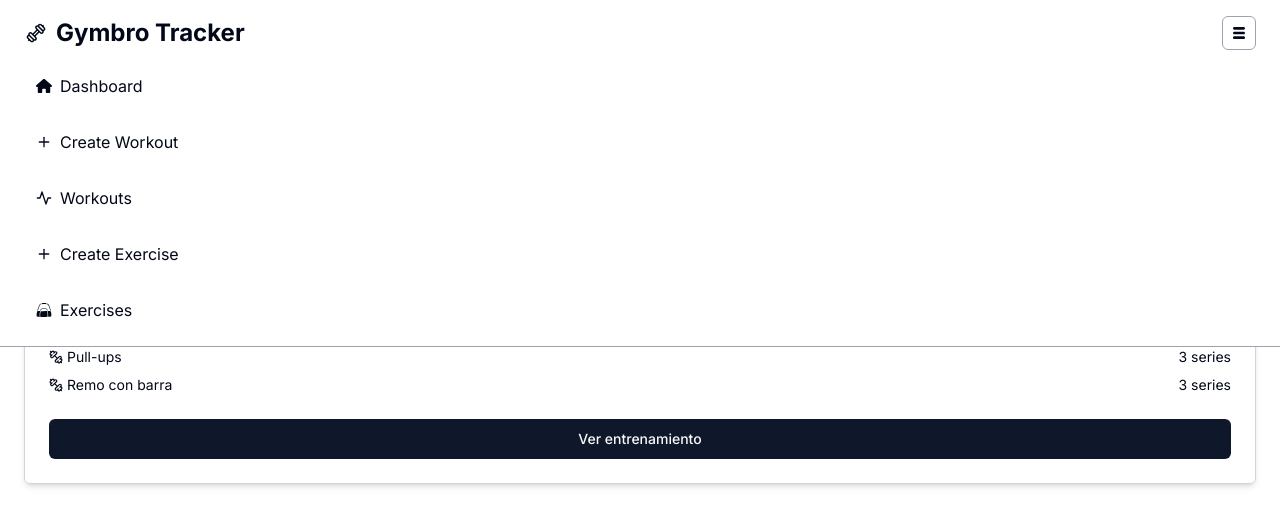
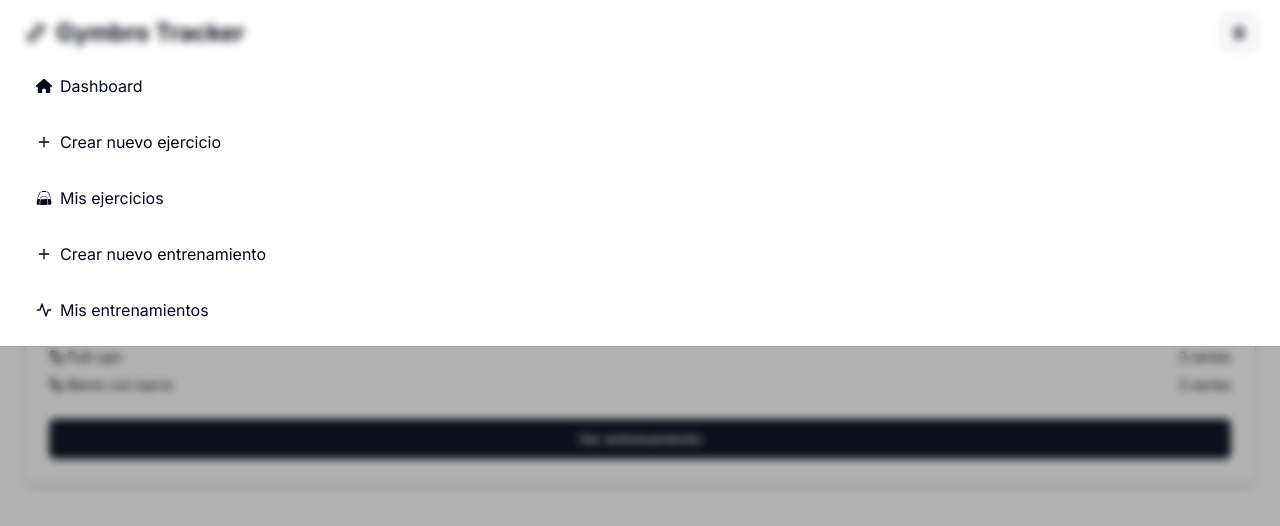
Before and after one commit to luispazcode/gymbro-tracker, a Next.js app: page /workouts in a window 1280 px wide. Both pictures are taken after a click on the button 1239 px from the left and 33 px from the top of the page. Shown: the top 526 px of the page. Built offline with nearby package versions, Linux system fonts and the light colour scheme.

Commit message:
feat: add background blur when sidebar is open

```diff
--- a/src/components/Sidebar.tsx
+++ b/src/components/Sidebar.tsx
@@ -19,24 +19,24 @@ const menuItems: MenuItem[] = [
 		link: "/dashboard",
 	},
 	{
-		title: "Create Workout",
+		title: "Crear nuevo ejercicio",
+		icon: <FiPlus className='w-4 h-4' />,
+		link: "/exercises/create",
+	},
+	{
+		title: "Mis ejercicios",
+		icon: <GiGymBag className='w-4 h-4' />,
+		link: "/exercises",
+	},
+	{
+		title: "Crear nuevo entrenamiento",
 		icon: <FiPlus className='w-4 h-4' />,
 		link: "/workouts/create",
 	},
 	{
-		title: "Workouts",
+		title: "Mis entrenamientos",
 		icon: <FiActivity className='w-4 h-4' />,
 		link: "/workouts",
-	},
-	{
-		title: "Create Exercise",
-		icon: <FiPlus className='w-4 h-4' />,
-		link: "/exercises/create",
-	},
-	{
-		title: "Exercises",
-		icon: <GiGymBag className='w-4 h-4' />,
-		link: "/exercises",
 	},
 ];
 
@@ -44,11 +44,12 @@ export const Sidebar = () => {
 	const isSidebarOpen = useUIStore((state) => state.isSidebarOpen);
 	const closeSidebar = useUIStore((state) => state.closeSidebar);
 	return (
+		<>
 			<div
 				className={clsx(
-				"transition-all ease-linear",
+					"",
 					isSidebarOpen
-					? "absolute w-full left-0 bg-white dark:bg-gray-500 border-b border-gray-400"
+						? "absolute z-20 w-full left-0 bg-white dark:bg-gray-500 border-b border-gray-400"
 						: "hidden"
 				)}
 			>
@@ -68,5 +69,18 @@ export const Sidebar = () => {
 					</nav>
 				</div>
 			</div>
+			{isSidebarOpen && (
+				<div
+					className='bg-black opacity-30 w-full h-screen fixed z-10'
+					onClick={() => closeSidebar()}
+				></div>
+			)}
+			{isSidebarOpen && (
+				<div
+					className='fade-in fixed bottom-0 left-0 w-full h-full z-10 backdrop-filter backdrop-blur-sm'
+					onClick={() => closeSidebar()}
+				></div>
+			)}
+		</>
 	);
 };
```
Lines whose indentation alone changed are shown as unchanged.
